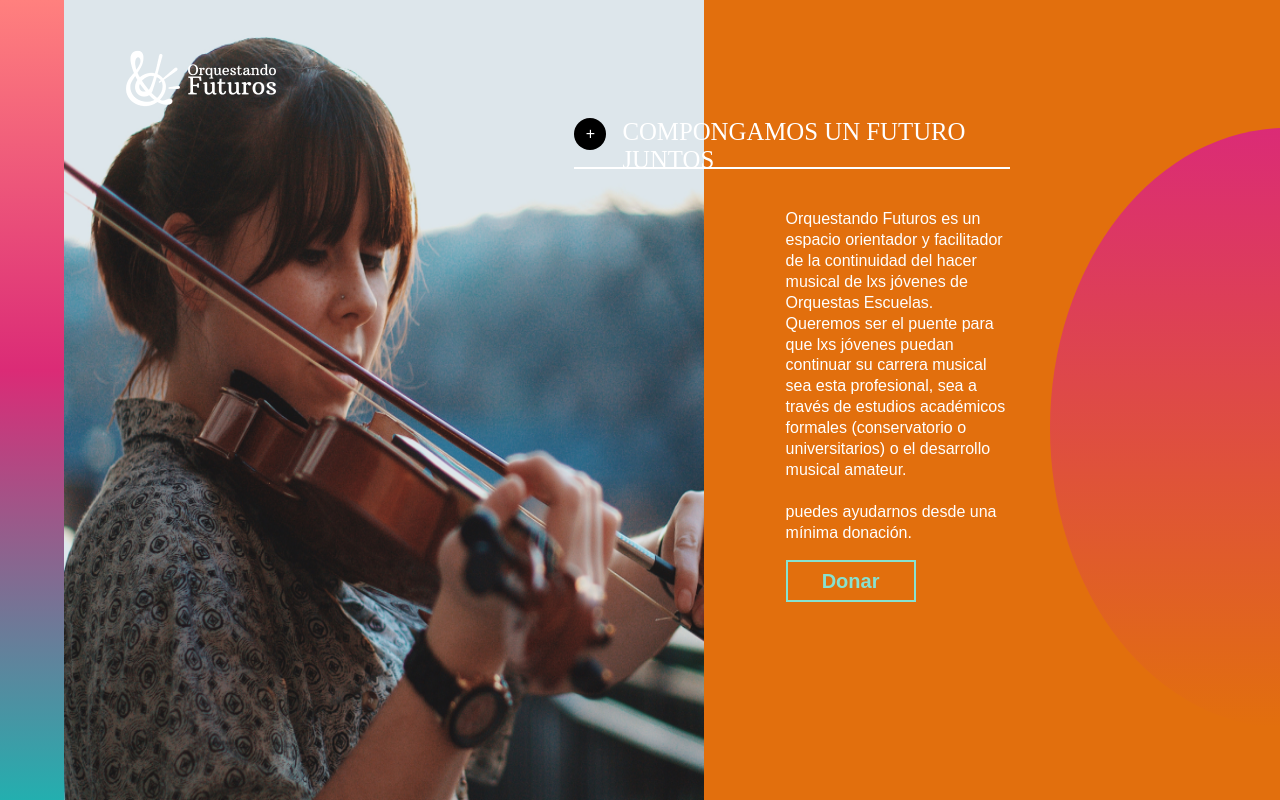
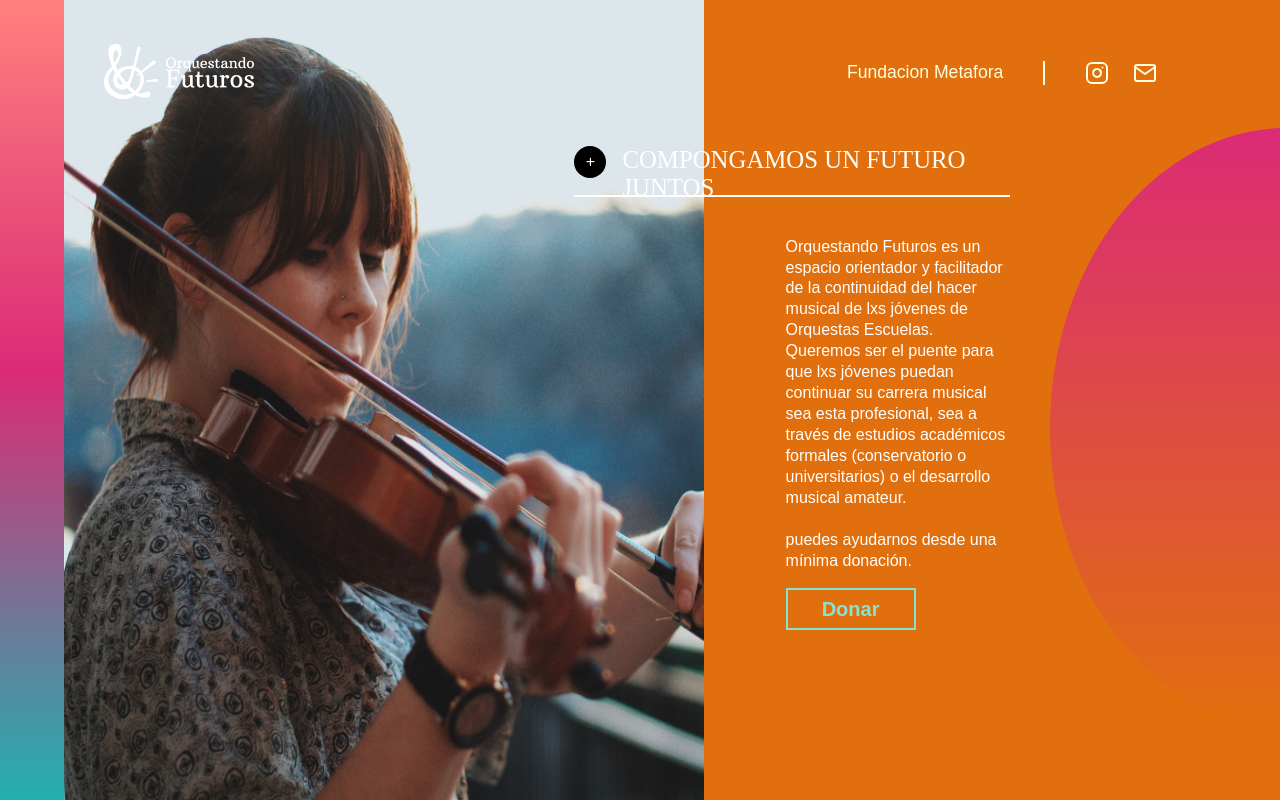
Before and after one commit to pablitxn/metafora-web, a Next.js app: page /orquestando-futuros in a window 1280 px wide. Built offline with nearby package versions, Linux system fonts and the light colour scheme.

Commit message:
wip: header

```diff
--- a/src/components/orquestando-futuros/header/index.tsx
+++ b/src/components/orquestando-futuros/header/index.tsx
@@ -1,12 +1,27 @@
 import { FunctionComponent } from 'react';
-import { HeaderContent, Logo, Links } from './styles';
+import { Instagram, Mail } from 'react-feather';
+import Navigation from 'components/_shared/navigation-anchor';
+import {
+  HeaderContainer,
+  Logo,
+  NavigationContainer,
+  Divider,
+  SocialMediaContainer,
+} from './styles';
 
 const Header: FunctionComponent = () => {
   return (
-    <HeaderContent>
-      <Logo src="/images/logo-orquestando-1.png" alt="logo" />
-      <Links />
-    </HeaderContent>
+    <HeaderContainer>
+      <Logo src="/logos/orquestando-1.png" alt="logo" />
+      <NavigationContainer>
+        <Navigation href="/">Fundacion Metafora</Navigation>
+        <Divider />
+        <SocialMediaContainer>
+          <Instagram />
+          <Mail />
+        </SocialMediaContainer>
+      </NavigationContainer>
+    </HeaderContainer>
   );
 };
 
--- a/src/components/orquestando-futuros/header/styles.ts
+++ b/src/components/orquestando-futuros/header/styles.ts
@@ -1,13 +1,53 @@
 import styled from 'styled-components';
 
-export const HeaderContent = styled.div`
-  /* position: absolute; */
-  /* top: 0; */
+export const HeaderContainer = styled.div`
   width: 100%;
   z-index: 1;
+  display: flex;
+  justify-content: space-between;
+  align-items: center;
+  flex-direction: row;
+  /* padding: 0 3rem; */
+  width: 100%;
+  padding: 3%;
 `;
+
 export const Logo = styled.img`
-  margin-top: 45px;
-  margin-left: 109px;
+  /* margin-top: 2.8125rem; */
+  /* margin-left: 6.8125rem; */
+  margin-left: 4%;
 `;
-export const Links = styled.div``;
+
+export const NavigationContainer = styled.nav`
+  display: flex;
+  justify-content: center;
+  align-items: center;
+  flex-direction: row;
+  gap: 2.5rem;
+  color: #feffdf;
+  margin-right: 7%;
+  /* margin-top: 2%; */
+  a {
+    pointer-events: none;
+    font-weight: 500;
+    text-decoration: none;
+    color: #feffdf;
+    font-size: 1.1rem;
+  }
+`;
+
+export const Divider = styled.div`
+  width: 2px;
+  height: 1.5rem;
+  background-color: #feffdf;
+`;
+
+export const SocialMediaContainer = styled.div`
+  display: flex;
+  flex-direction: row;
+  gap: 1.5rem;
+
+  svg {
+    cursor: pointer;
+  }
+`;
```
Also changed, not shown: public/logos/orquestando-1.png (renamed from public/images/logo-orquestando-1.png).
